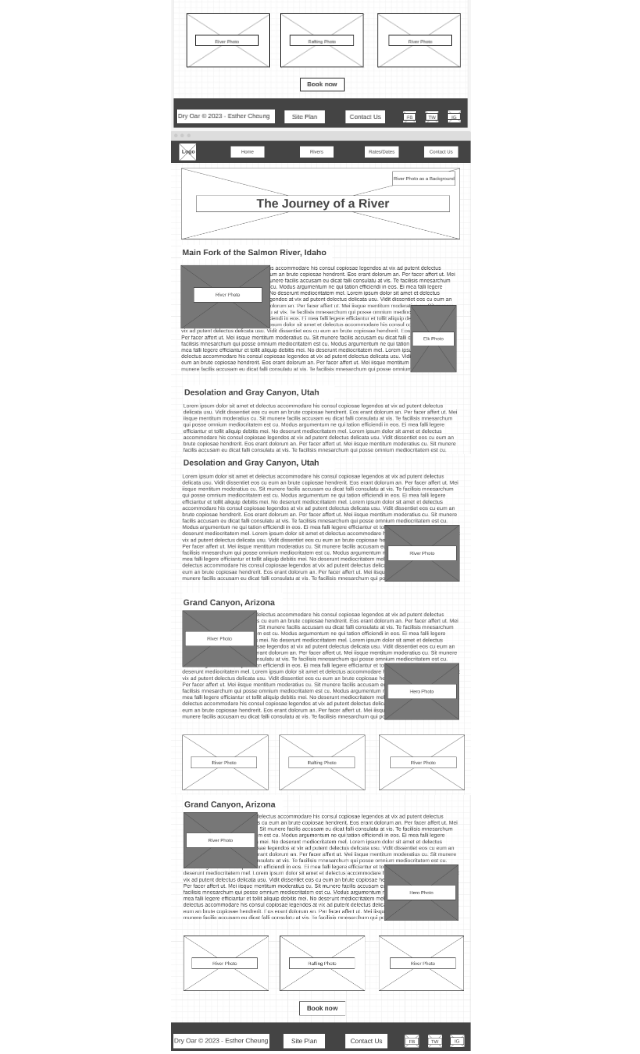
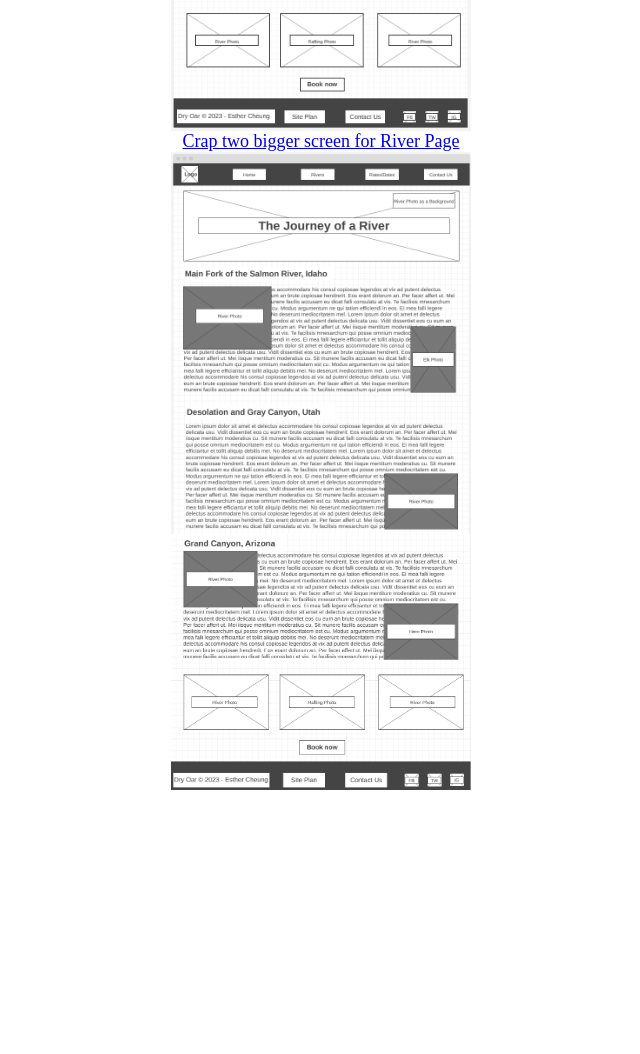
Before and after one commit to esthercheung728/wdd130, a plain HTML site: page wwr/site-plan-rafting.html in a window 1280 px wide. Shown: the part 3764-4818 px from the top of the page, without its empty margins (319-959 px from the left). After the commit the page ends 4626 px from the top, so only its background shows below. Drawn offline with Linux system fonts and the light colour scheme; a web font is replaced by a local one.

Commit message:
change the wireframe screen

```diff
--- a/wwr/site-plan-rafting.html
+++ b/wwr/site-plan-rafting.html
@@ -158,9 +158,9 @@
 
         <h3>River</h3>
         <img src="images/Wireframe_river.png" alt="home page wireframe" />
-        <img src="images/River_part 1.png" alt="home page wireframe Only for reference" />
-        <img src="images/River_part 2.png" alt="home page wireframe Only for reference" />
-        <img src="images/River_part 3.png" alt="home page wireframe Only for reference" />
+        <a href="#">Crap two bigger screen for River Page</a>
+        <img src="images/River_part2.png" alt="home page wireframe Only for reference" />
+        <img src="images/River_part3.png" alt="home page wireframe Only for reference" />
 
         <!-- <img src="#" alt="page 2 wireframe"> -->
     </main>
```
Also changed, not shown: wwr/images/River_part 1.png (deleted), wwr/images/River_part 2.png (deleted), wwr/images/River_part 3.png (deleted), wwr/images/River_part2.png (added), wwr/images/River_part3.png (added).
